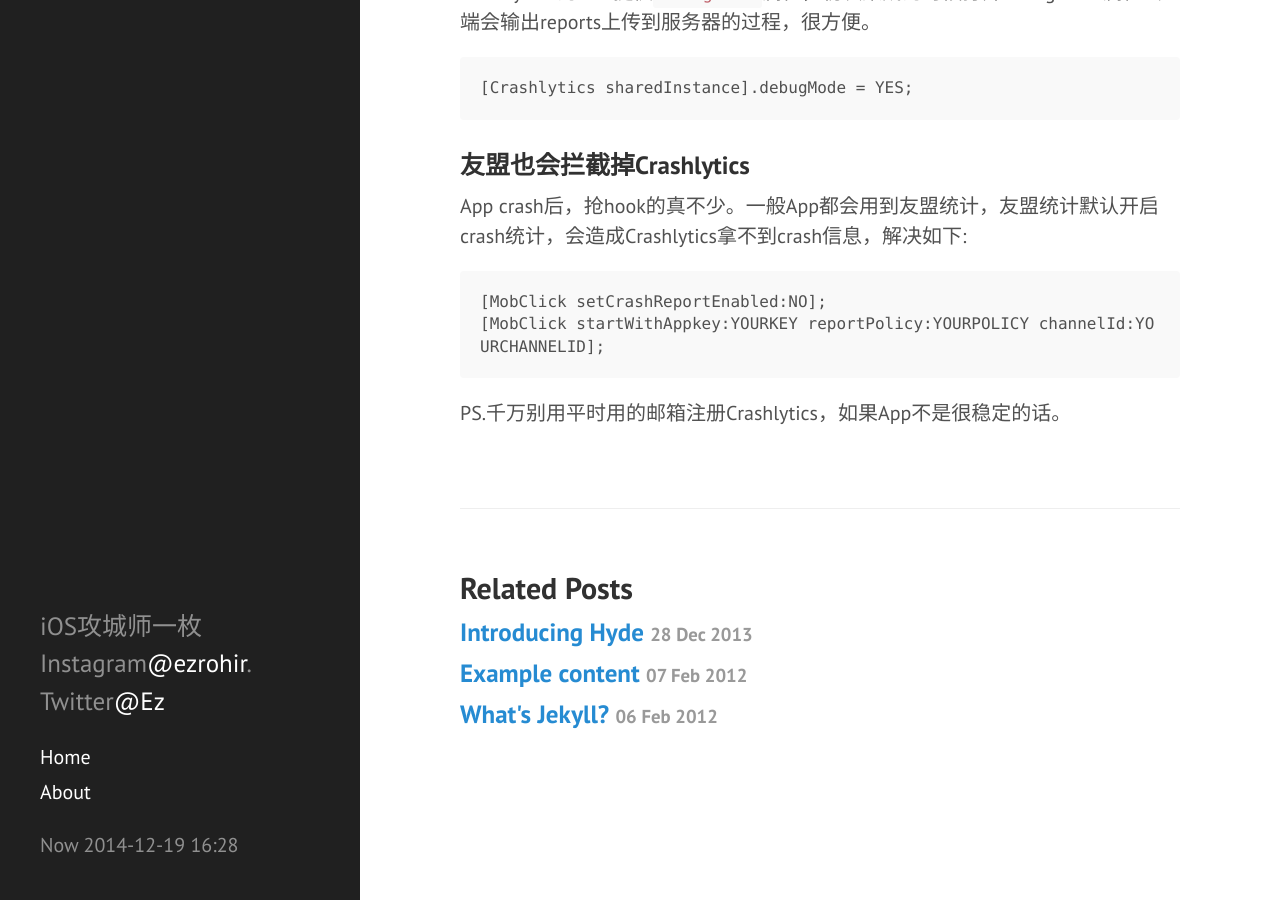
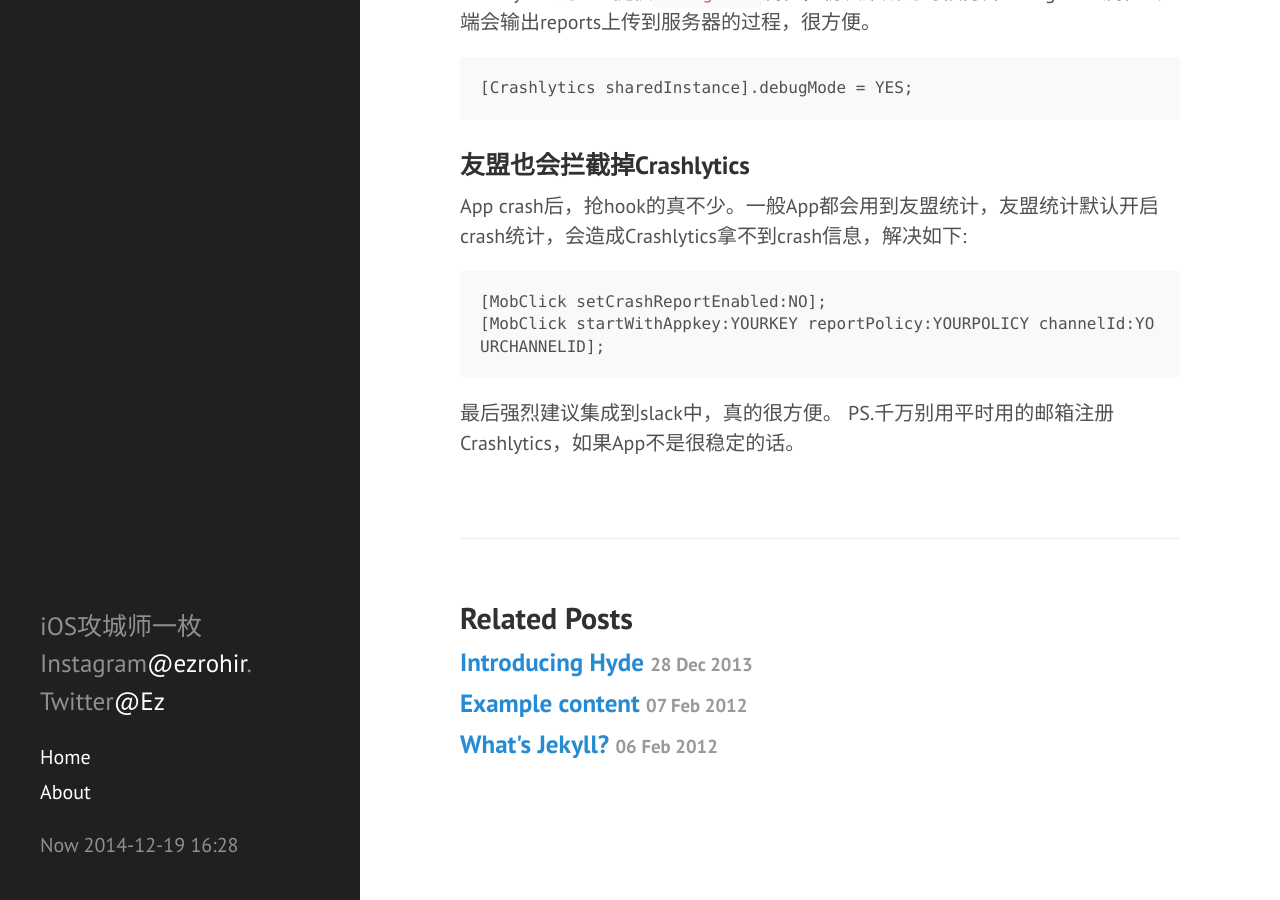
Before and after one commit to ezrohir/ezrohir.github.io, a Jekyll site: the page built from _posts/2014-12-19-集成crashlytics.md, in a window 1280 px wide and 900 px high, scrolled down 562 px. Built offline with Jekyll 4.4.1, drawn with Linux system fonts in a browser that asks for light colours; Markdown is read by kramdown in place of the engine named in the settings.

Commit message:
add a new post

```diff
--- a/_posts/2014-12-19-集成crashlytics.md
+++ b/_posts/2014-12-19-集成crashlytics.md
@@ -20,4 +20,5 @@ App crash后，抢hook的真不少。一般App都会用到友盟统计，友盟
 	[MobClick startWithAppkey:YOURKEY reportPolicy:YOURPOLICY channelId:YOURCHANNELID];
 
 
+最后强烈建议集成到slack中，真的很方便。
 PS.千万别用平时用的邮箱注册Crashlytics，如果App不是很稳定的话。
```
